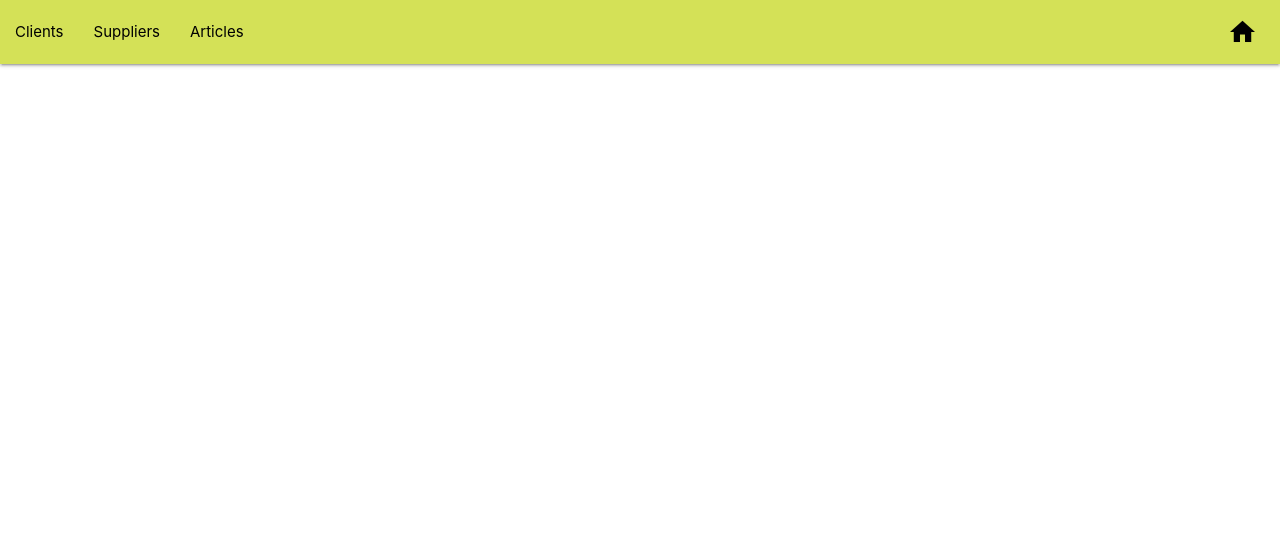
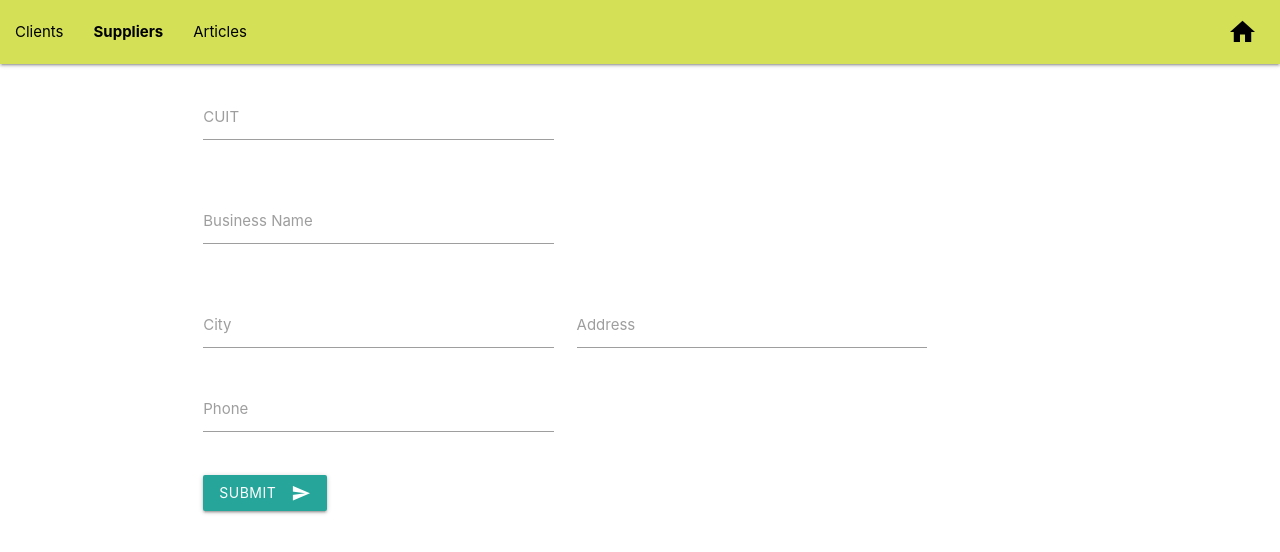
Before and after one commit to utnfrrottads/tp-backend, an Angular app in the folder frontend/: page /suppliers/addSupplier in a window 1280 px wide. Before the commit this address led to /. Shown: the top 552 px of the page. Built offline with nearby package versions, Linux system fonts and the light colour scheme.

Commit message:
AddSupplier (falta boton submit)

```diff
--- a/frontend/src/app/app-routing.module.ts
+++ b/frontend/src/app/app-routing.module.ts
@@ -8,6 +8,7 @@ import { ArticleComponent } from "./components/articles/article/article.componen
 import { ArticleDataComponent } from './components/articles/article-data/article-data.component';
 import { AddArticleComponent } from './components/articles/add-article/add-article.component';
 import { SupplierComponent } from './components/suppliers/supplier/supplier.component';
+import { AddSupplierComponent } from './components/suppliers/add-supplier/add-supplier.component';
 
 const routes: Routes = [
   {
@@ -38,6 +39,10 @@ const routes: Routes = [
   {
     path: 'suppliers',
     component: SupplierComponent
+  },
+  {
+    path: 'suppliers/addSupplier',
+    component: AddSupplierComponent
   }
 ];
 
--- a/frontend/src/app/app.module.ts
+++ b/frontend/src/app/app.module.ts
@@ -13,6 +13,7 @@ import { ArticleComponent } from "./components/articles/article/article.componen
 import { ArticleDataComponent } from './components/articles/article-data/article-data.component';
 import { AddArticleComponent } from './components/articles/add-article/add-article.component';
 import { SupplierComponent } from './components/suppliers/supplier/supplier.component';
+import { AddSupplierComponent } from './components/suppliers/add-supplier/add-supplier.component';
 
 
 @NgModule({
@@ -24,7 +25,8 @@ import { SupplierComponent } from './components/suppliers/supplier/supplier.comp
     ArticleComponent,
     ArticleDataComponent,
     AddArticleComponent,
-    SupplierComponent
+    SupplierComponent,
+    AddSupplierComponent
   ],
   imports: [
     BrowserModule,
--- a/frontend/src/app/components/clients/add-client/add-client.component.ts
+++ b/frontend/src/app/components/clients/add-client/add-client.component.ts
@@ -1,8 +1,7 @@
 import { Component, OnInit } from '@angular/core';
 import { NgForm } from '@angular/forms';
+import { Router } from "@angular/router";
 import { Client } from '../../../models/client/client';
-import { Router } from "@angular/router";
-
 import { ClientService } from "../../../services/client/client.service";
 
 @Component({
--- /dev/null
+++ b/frontend/src/app/components/suppliers/add-supplier/add-supplier.component.html
@@ -0,0 +1,33 @@
+<div class="row section container">
+    <form #supplierForm="ngForm" class="col s12" autocomplete="off">
+      <div class="row">
+        <div class="input-field col s5">
+            <input id="cuit" type="text" class="validate" name="cuit" [(ngModel)]="supplier.cuit">
+            <label for="cuit">CUIT</label>
+        </div>
+      </div>
+      <div class="row">
+       <div class="input-field col s5">
+          <input id="business_name" type="text" class="validate" name="razon_social" [(ngModel)]="supplier.razon_social">
+          <label for="business_name">Business Name</label>
+        </div>
+      </div>
+      <div class="row">
+        <div class="input-field col s5">
+            <input id="city" type="text" class="validate" name="ciudad" [(ngModel)]="supplier.ciudad">
+            <label for="city">City</label>
+          </div>
+        <div class="input-field col s5">
+          <input id="address" type="text" class="validate" name="direccion" [(ngModel)]="supplier.direccion">
+          <label for="address">Address</label>
+        </div>
+        <div class="input-field col s5">
+          <input id="phone" type="text" class="validate" name="telefono" [(ngModel)]="supplier.telefono">
+          <label for="phone">Phone</label>
+        </div>
+      </div>
+    <button class="btn waves-effect waves-light" (click)= "addSupplier(supplierForm)"> Submit
+        <i class="material-icons right">send</i>
+    </button>
+    </form>
+  </div>
--- /dev/null
+++ b/frontend/src/app/components/suppliers/add-supplier/add-supplier.component.ts
@@ -0,0 +1,37 @@
+import { Component, OnInit } from '@angular/core';
+import { Router } from '@angular/router';
+import { NgForm } from '@angular/forms';
+import { Supplier } from 'src/app/models/supplier/Supplier';
+import { SupplierService } from 'src/app/services/supplier/supplier.service';
+
+@Component({
+  selector: 'app-add-supplier',
+  templateUrl: './add-supplier.component.html',
+  styleUrls: ['./add-supplier.component.css']
+})
+export class AddSupplierComponent implements OnInit {
+
+  supplier: Supplier;
+
+  constructor(
+    private supplierService: SupplierService,
+    private router: Router) {
+
+      this.supplier = new Supplier();
+     }
+
+  ngOnInit(): void {
+  }
+
+  addSupplier(form: NgForm){
+    this.supplierService.addSupplier(form.value)
+      .subscribe(
+        res=>{
+          this.router.navigate(['/suppliers']);
+        },
+        err=>{
+          console.log(err)
+        }
+      )
+  }
+}
--- a/frontend/src/app/components/suppliers/supplier/supplier.component.html
+++ b/frontend/src/app/components/suppliers/supplier/supplier.component.html
@@ -1,5 +1,5 @@
 <div class="container">
-  <a class="btn-floating btn-medium waves-effect waves-light red move-top-10" routerLink="" routerLinkActive="active">
+  <a class="btn-floating btn-medium waves-effect waves-light red move-top-10" routerLink="/suppliers/addSupplier" routerLinkActive="active">
     <i class="material-icons">add</i>
   </a>
   <table class="striped">
```
Also changed, not shown: frontend/src/app/components/suppliers/add-supplier/add-supplier.component.css (added), 1 other file (tests, documents, lock files or other folders).
